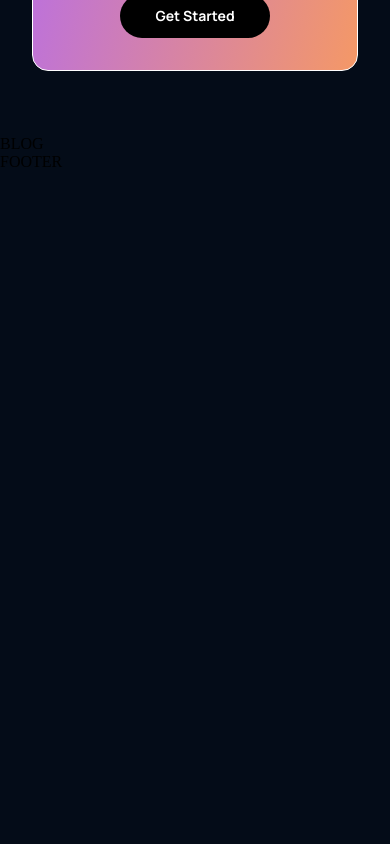
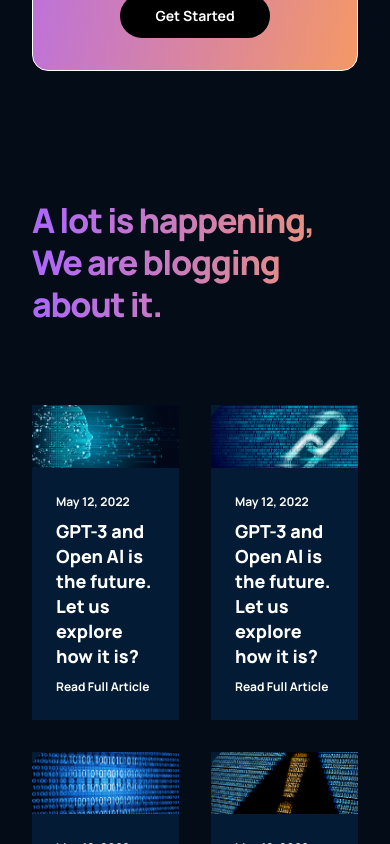
Before and after one commit to veyselkartalmis/modern-ui-ux-gpt3-with-react, a React (Create React App) app: page / in a window 390 px wide. Shown: the part 4620-5464 px from the top of the page. Before the commit the page ends 4791 px from the top, so only its background shows below. Built offline with nearby package versions, Linux system fonts and the light colour scheme.

Commit message:
blog section added

```diff
--- a/src/components/article/Article.jsx
+++ b/src/components/article/Article.jsx
@@ -1,8 +1,19 @@
 import React from 'react';
 import './article.css';
 
-const Article = () => (
-  <div>ARTICLE</div>
+const Article = ({ blogPhoto, date, title }) => (
+  <div className="gpt3__blog-container_article">
+    <div className="gpt3__blog-container_article-image">
+      <img src={blogPhoto} alt="blogPhoto" />
+    </div>
+    <div className="gpt3__blog-container_article-content">
+      <div>
+        <p>{date}</p>
+        <h3>{title}</h3>
+      </div>
+      <p>Read Full Article</p>
+    </div>
+  </div>
 );
 
 export default Article;
--- a/src/components/article/article.css
+++ b/src/components/article/article.css
@@ -0,0 +1,53 @@
+.gpt3__blog-container_article {
+    width: 100%;
+    height: 100%;
+    display: flex;
+    flex-direction: column;
+    background: var(--color-footer);
+}
+
+.gpt3__blog-container_article-image {
+    width: 100%;
+    height: 100%;
+    background: var(--color-footer);
+}
+
+.gpt3__blog-container_article-image img {
+    width: 100%;
+    height: 100%;
+}
+
+.gpt3__blog-container_article-content {
+    display: flex;
+    flex-direction: column;
+    justify-content: space-between;
+    padding: 1rem 1.5rem;
+    height: 100%;
+}
+
+.gpt3__blog-container_article-content p {
+    font-family: var(--font-family);
+    font-weight: bold;
+    font-size: 12px;
+    line-height: 35px;
+    color: #fff;
+}
+
+.gpt3__blog-container_article-content h3 {
+    font-family: var(--font-family);
+    font-weight: 800;
+    font-size: 25px;
+    line-height: 30px;
+    color: #fff;
+}
+
+.gpt3__blog-container_article-content p:last-child {
+    cursor: pointer;
+}
+
+@media screen and (max-width: 550px) {
+    .gpt3__blog-container_article-content h3 {
+        font-size: 18px;
+        line-height: 25px;
+    }
+}
--- a/src/containers/blog/Blog.jsx
+++ b/src/containers/blog/Blog.jsx
@@ -1,8 +1,25 @@
 import React from 'react';
+import { Article } from '../../components';
+import { blog01, blog02, blog03, blog04, blog05 } from "./imports";
 import './blog.css';
 
 const Blog = () => (
-  <div>BLOG</div>
+  <div className="gpt3__blog section__padding" id="blog">
+    <div className="gpt3__blog-heading">
+      <h1 className="gradient__text">A lot is happening, We are blogging about it.</h1>
+    </div>
+    <div className="gpt3__blog-container">
+      <div className="gpt3__blog-container_groupA">
+        <Article blogPhoto={blog01} date="May 12, 2022" title="GPT-3 and Open Al is the future. Let us explore how it is?" />
+      </div>
+      <div className="gpt3__blog-container_groupB">
+        <Article blogPhoto={blog02} date="May 12, 2022" title="GPT-3 and Open Al is the future. Let us explore how it is?" />
+        <Article blogPhoto={blog03} date="May 12, 2022" title="GPT-3 and Open Al is the future. Let us explore how it is?" />
+        <Article blogPhoto={blog04} date="May 12, 2022" title="GPT-3 and Open Al is the future. Let us explore how it is?" />
+        <Article blogPhoto={blog05} date="May 12, 2022" title="GPT-3 and Open Al is the future. Let us explore how it is?" />
+      </div>
+    </div>
+  </div>
 );
 
 export default Blog;
--- a/src/containers/blog/blog.css
+++ b/src/containers/blog/blog.css
@@ -0,0 +1,75 @@
+.gpt3__blog {
+    display: flex;
+    flex-direction: column;
+}
+
+.gpt3__blog-heading {
+    width: 100%;
+    text-align: left;
+    margin-bottom: 5rem;
+}
+
+.gpt3__blog-heading h1 {
+    font-family: var(--font-family);
+    font-weight: 800;
+    font-size: 62px;
+    line-height: 75px;
+    letter-spacing: -0.04em;
+}
+
+.gpt3__blog-container {
+    display: flex;
+    flex-direction: row;
+}
+
+.gpt3__blog-container_groupA {
+    flex: 0.75;
+    margin-right: 2rem;
+}
+
+.gpt3__blog-container_groupB {
+    flex: 1;
+    display: grid;
+    grid-template-columns: repeat(2, 1fr);
+    grid-gap: 2rem;
+}
+
+@media screen and (max-width:990px){
+    .gpt3__blog-container{
+        flex-direction: column-reverse;
+    }
+
+    .gpt3__blog-container_groupA{
+        margin: 2rem 0;
+    }
+
+    .gpt3__blog-container_groupA .gpt3__blog-container-article {
+        width: 48%;
+    }
+
+    .gpt3__blog-container_groupA .gpt3__blog-container-article-image {
+        height: 250px;
+    }
+}
+
+@media screen and (max-width:700px){
+    .gpt3__blog-container__groupB {
+        grid-template-columns: repeat(1, 1fr);
+    }
+
+    .gpt3__blog-container_groupA .gpt3__blog-container-article {
+        width: 100%;
+    }
+
+    .gpt3__blog-heading h1 {
+        font-size: 46px;
+        line-height: 52px;
+    }
+}
+
+@media screen and (max-width:550px){
+    .gpt3__blog-heading h1 {
+        font-size: 34px;
+        line-height: 42px;
+    }
+}
--- a/src/containers/blog/imports.js
+++ b/src/containers/blog/imports.js
@@ -0,0 +1,13 @@
+import blog01 from "../../assets/blog01.png";
+import blog02 from "../../assets/blog02.png";
+import blog03 from "../../assets/blog03.png";
+import blog04 from "../../assets/blog04.png";
+import blog05 from "../../assets/blog05.png";
+
+export {
+    blog01,
+    blog02,
+    blog03,
+    blog04,
+    blog05,
+}
```
